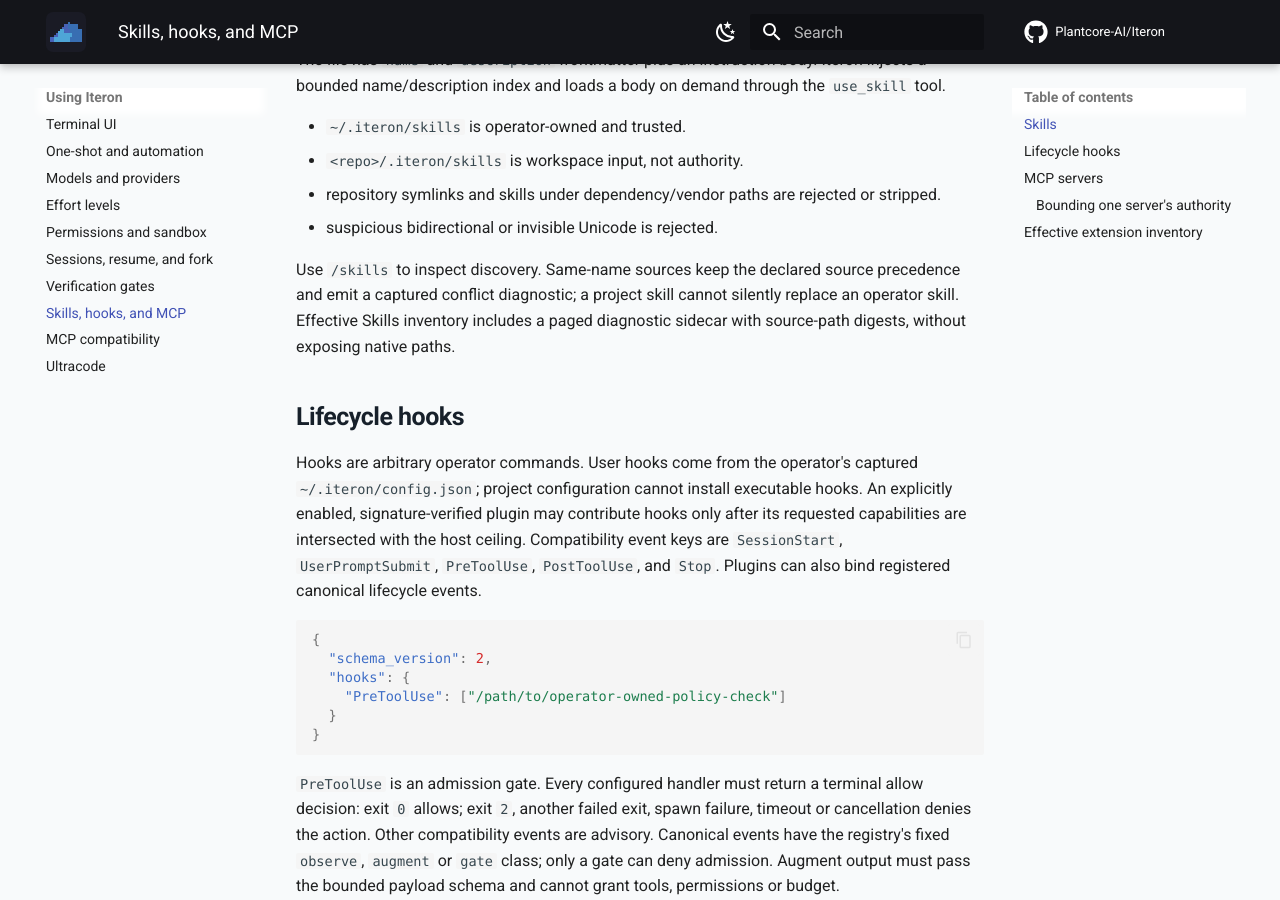
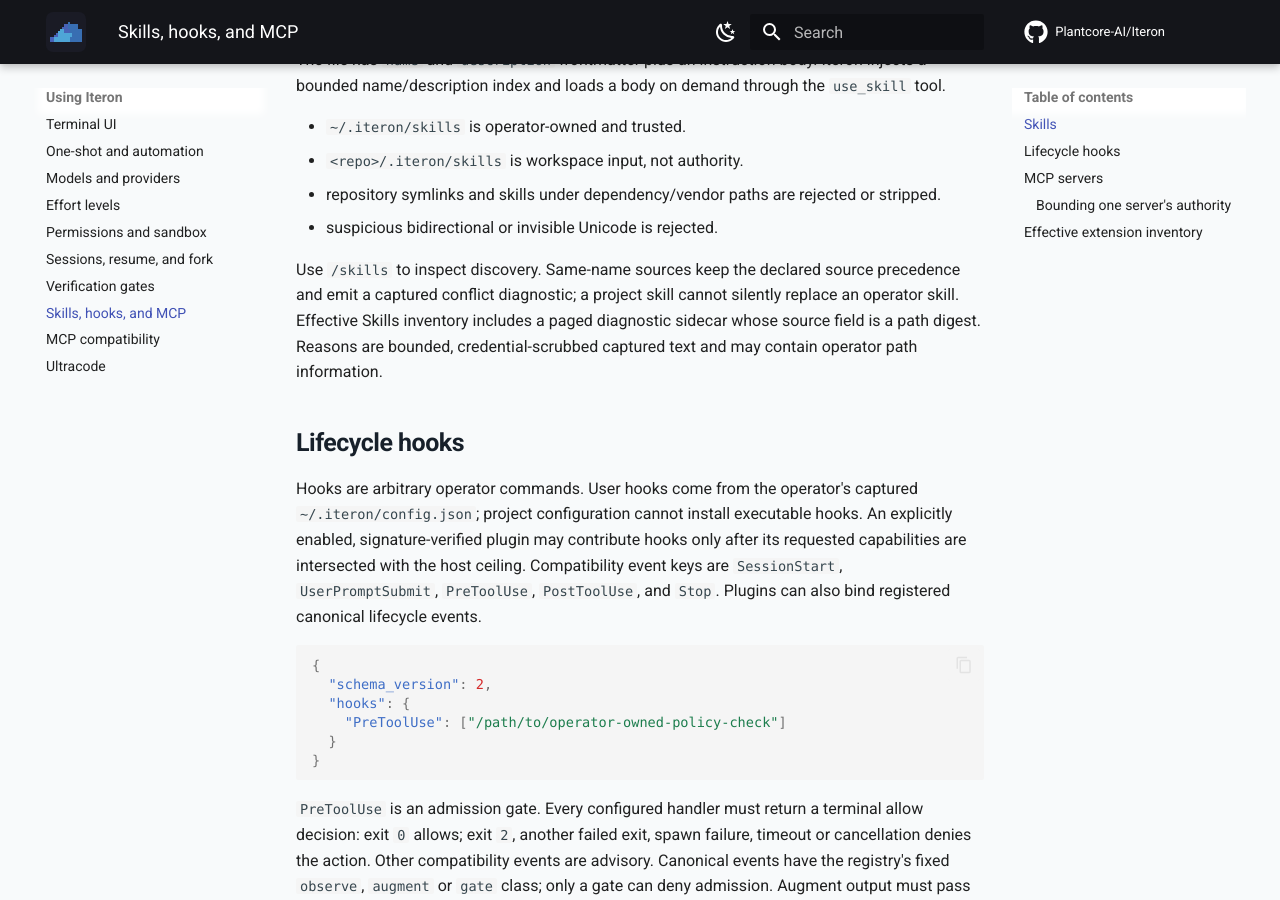
Before and after one commit to Plantcore-AI/Iteron, an MkDocs documentation site: the page built from docs/using/extensions.md, in a window 1280 px wide and 900 px high, scrolled down 407 px. Built offline with MkDocs 1.6.1 and Material for MkDocs 9.7.7, drawn with Linux system fonts in a browser that asks for light colours; comment, search, counter and statistics services are not loaded.

Commit message:
State captured diagnostic text disclosure accurately

```diff
--- a/docs/using/extensions.md
+++ b/docs/using/extensions.md
@@ -24,7 +24,8 @@ the `use_skill` tool.
 Use `/skills` to inspect discovery. Same-name sources keep the declared source
 precedence and emit a captured conflict diagnostic; a project skill cannot
 silently replace an operator skill. Effective Skills inventory includes a paged
-diagnostic sidecar with source-path digests, without exposing native paths.
+diagnostic sidecar whose source field is a path digest. Reasons are bounded,
+credential-scrubbed captured text and may contain operator path information.
 
 ## Lifecycle hooks
 
```
